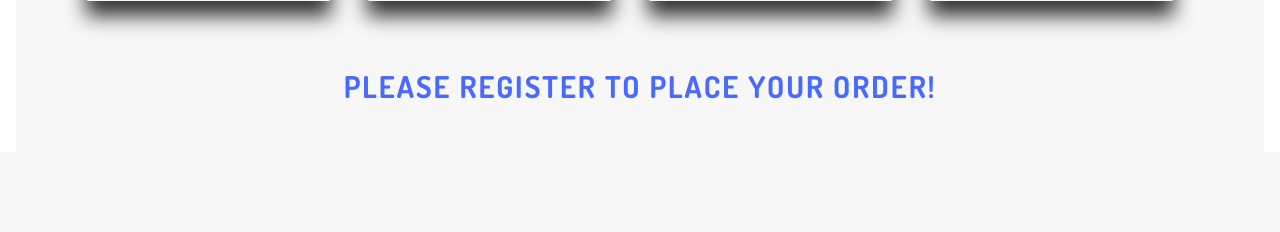
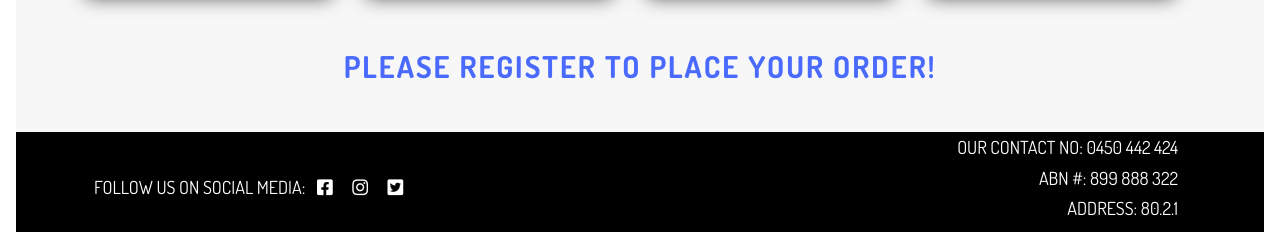
Before and after one commit to khalilFrough/coffeeBuzzProject, a PHP site: page /assests/index.html in a window 1280 px wide. Shown: the part 1250-1482 px from the top of the page. Before the commit the page ends 1349 px from the top, so only its background shows below. Run offline with PHP 8.4, Linux system fonts and the light colour scheme; some libraries are stand-ins or nearby versions.

Commit message:
finalized the index page

```diff
--- a/assests/index.html
+++ b/assests/index.html
@@ -8,7 +8,12 @@
       href="https://fonts.googleapis.com/css?family=Dosis:400,500,600,700"
       rel="stylesheet"
     />
-
+    <link
+      rel="stylesheet"
+      href="https://use.fontawesome.com/releases/v5.8.1/css/all.css"
+      integrity="sha384-50oBUHEmvpQ+1lW4y57PTFmhCaXp0ML5d60M1M7uH2+nqUivzIebhndOJK28anvf"
+      crossorigin="anonymous"
+    />
     <link rel="stylesheet" href="/style/style.css" />
     <title>CoffeeBuzz</title>
   </head>
@@ -151,6 +156,26 @@
         </div>
       </section>
 
+      <footer>
+        <div class="row">
+          <div class="col-1-of-2">
+            <div class="social-media">
+              Follow us on social media:
+              <i class="fab fa-facebook-square"></i>
+              <i class="fab fa-instagram"></i>
+              <i class="fab fa-twitter-square"></i>
+            </div>
+          </div>
+          <div class="col-1-of-2">
+            <div class="contact">
+              <p>Our Contact No: 0450 442 424</p>
+              <p>ABN #: 899 888 322</p>
+              <P>Address: 80.2.1 </P>
+            </div>
+          </div>
+        </div>
+      </footer>
+
       <!-- the grid testing stars here -->
 
       <!--section class="grid-test">
--- a/style/style.css
+++ b/style/style.css
@@ -223,11 +223,11 @@ main {
 /* sytling the card starts from here */
 .card {
   position: relative;
-  height: 45rem;
+  height: 43rem;
 }
 /* front side of the card how it looks  */
 .card__side {
-  height: 45rem;
+  height: 43rem;
   position: absolute;
   top: 0;
   left: 0;
@@ -293,3 +293,25 @@ main {
 .card__details ul li:not(:last-child) {
   border-bottom: 1px solid var(--color-gray-dark);
 }
+.card:hover {
+  transform: translateY(-1.5rem) scale(1.03);
+  transition: all 2s ease;
+}
+/* styling the footer section */
+footer {
+  background-color: var(--color-black);
+  height: 10rem;
+  color: var(--color-white);
+  text-align: center;
+}
+.social-media {
+  text-align: left;
+  font-size: 1.8rem;
+  padding-top: 4rem;
+  text-transform: uppercase;
+}
+.contact {
+  text-align: right;
+  font-size: 1.8rem;
+  text-transform: uppercase;
+}
```
